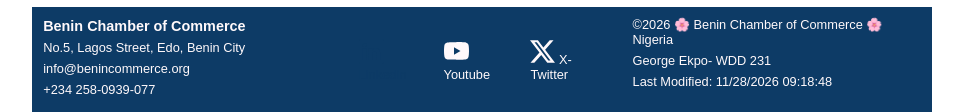
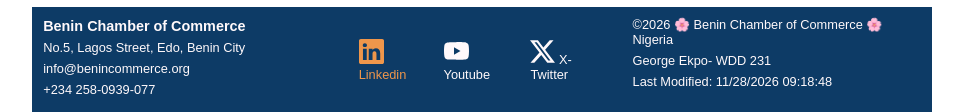
Before and after one commit to MeekyMareal/wdd231, a plain HTML site: page chamber/index.html in a window 1280 px wide. In both pictures the pointer is over the link "Linkedin". Shown: the part 1151-1263 px from the top of the page, without its empty margins (158-1121 px from the left). Drawn offline with Linux system fonts and the light colour scheme; no server answers; a web font is replaced by a local one.

Commit message:
social button hover

```diff
--- a/chamber/styles/small.css
+++ b/chamber/styles/small.css
@@ -656,5 +656,5 @@ footer {
 }
 
 .social-icon a:hover {
-    color: var(--primary-color);
+    color: var(--card-color);
 }
```
